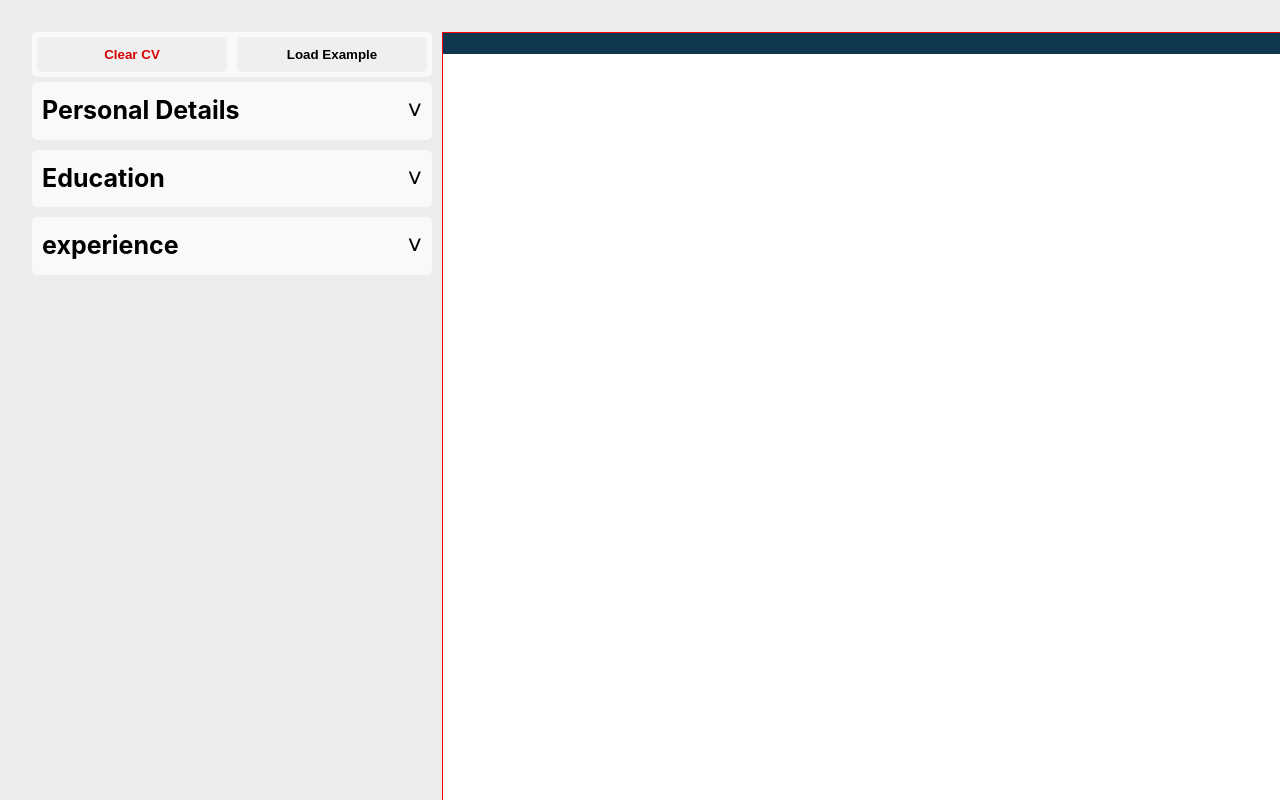
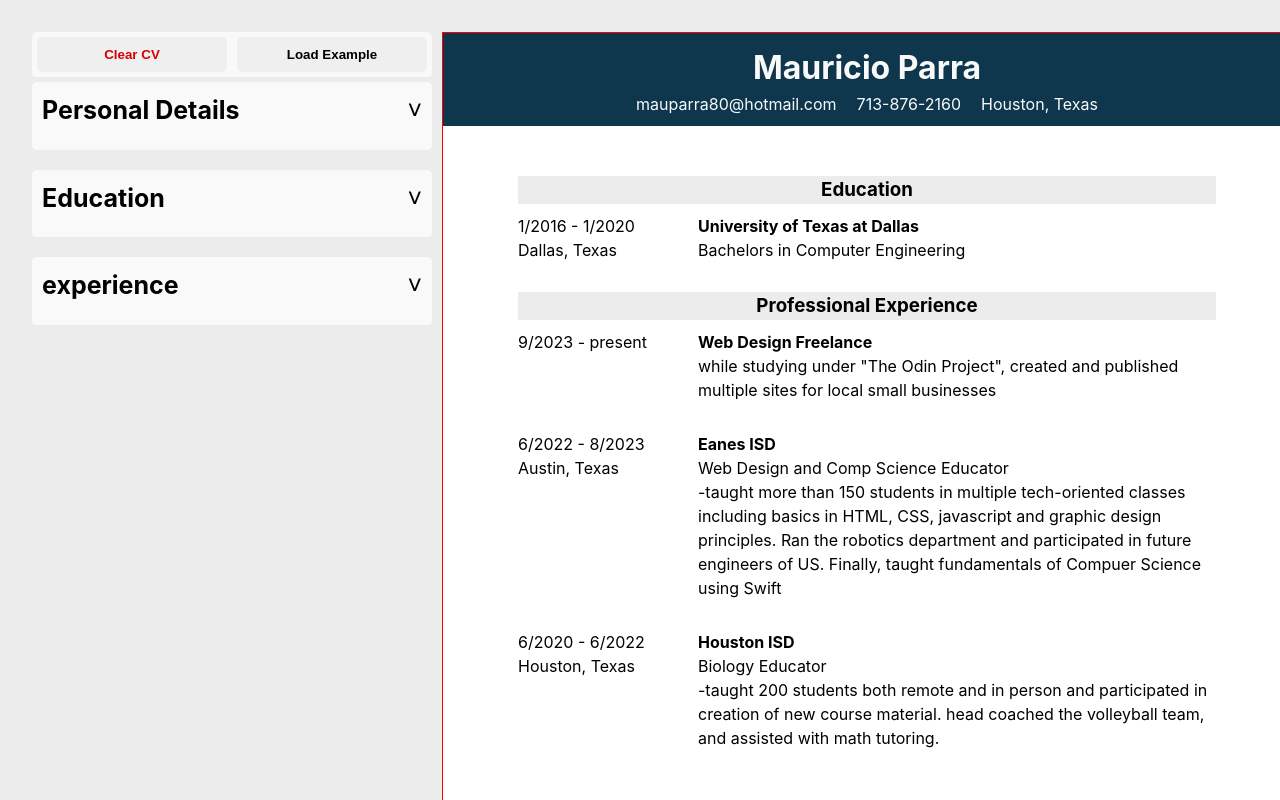
Before and after one commit to mauparra80/CV-Application, a React (Vite) app: page / in a window 1280 px wide. Both pictures are taken after a click on the button "Load Example". Shown: the top 800 px of the page. Built offline with nearby package versions, Linux system fonts and the light colour scheme.

Commit message:
implement - ClearCV, LoadExample, RemoveSection

```diff
--- a/src/App.css
+++ b/src/App.css
@@ -93,12 +93,14 @@ button:hover {
   padding: 10px;
   background-color: var(--color-offWhite);
   border-radius: 5px;
+  margin-bottom: 10px;
 }
 
 .formHeader {
   display: flex;
   gap: 5px;
   justify-content: space-between;
+  margin-bottom: 10px;
 }
 .formHeader:hover{
   cursor: pointer;
@@ -153,6 +155,23 @@ button:hover {
 
 .capitalize {
   text-transform: capitalize;
+}
+
+.form-section {
+  margin-bottom: 50px;
+}
+
+.formSection-divider{
+  display: flex;
+  justify-content: space-between;
+  font-size: 1em;
+  margin-top: 5px;
+}
+.formSection-divider button {
+  border: none;
+  border-radius: 5px;
+  padding: 5px;
+  font-weight: 600;
 }
 
 
--- a/src/App.jsx
+++ b/src/App.jsx
@@ -4,16 +4,18 @@ import PersonalForm from './modules/PersonalForm';
 import EducationForm from './modules/EducationForm';
 import ExperienceForm from './modules/ExperienceForm';
 import CVDisplay from './modules/CVDisplay';
+import LoadExample from './modules/LoadExample';
+import ClearCV from './modules/ClearCV';
 
 
 /*TODO:
 Make the left section scroll and the right section max height
 Load example function
 clear cv function
-add spaces between form subsections
-add remove eductaiton or experience button to delete specific parts
 add browser memory
 -when done, try to export to pdf somehow.  */
+
+
 
 function App() {
 
@@ -34,6 +36,7 @@ function App() {
       experiences: [],
     }
   });
+
 
   //TODO: make sure this works. difficult to understand
   //it gets passed formType and updateData, but how
@@ -60,8 +63,8 @@ function App() {
     <div className="container">
       <div className="menu-container">
         <div className="menu-executiveButtons">
-          <button className="clearFormBtn">Clear CV</button>
-          <button className="loadExampleBtn">Load Example</button>
+          <button className="clearFormBtn" onClick={() => ClearCV(setFormData)}>Clear CV</button>
+          <button className="loadExampleBtn" onClick={() => LoadExample(setFormData)}>Load Example</button>
         </div>
         <div className="addContent-container">
           <PersonalForm personalDetails={formData.personalForm} updateFormData={updateFormData} />
--- /dev/null
+++ b/src/modules/ClearCV.jsx
@@ -0,0 +1,21 @@
+function ClearCV (setFormData) {
+  const clearedForm = {
+    personalForm: {
+      full_name: '',
+      email: '',
+      phone: '',
+      address: ''
+    },
+    educationForm: {
+      //array to hold multiple work experiences
+      educations: [],
+    },
+    experienceForm: {
+      //array to hold multiple experiences
+      experiences: [],
+    }
+  }
+  setFormData(clearedForm);
+}
+
+export default ClearCV;
--- a/src/modules/DisplayExperiences.jsx
+++ b/src/modules/DisplayExperiences.jsx
@@ -16,6 +16,7 @@ function DisplayExperience ({index, experience}) {
       <div>
         <p><b>{experience.company_name}</b></p>
         <p>{experience.position_title}</p>
+        <p>{experience.description}</p>
       </div>
     </div>
   )
--- a/src/modules/EducationForm.jsx
+++ b/src/modules/EducationForm.jsx
@@ -18,6 +18,13 @@ function EducationForm({educationForm, updateFormData}) {
     });
   }
 
+  function removeEducation(e, index) {
+    e.preventDefault();
+    const updatedEducations = [...educationForm.educations];
+    updatedEducations.splice(index, 1); //extract index section
+    updateFormData('educationForm', {educations: updatedEducations});
+  }
+
   //compiles data for this formtype and calls update state
   const updateThisForm = (newValue, label, index) => {
     const correctedNewValue = {[label]: newValue};
@@ -25,6 +32,7 @@ function EducationForm({educationForm, updateFormData}) {
     updatedEducations[index] = { ...updatedEducations[index], ...correctedNewValue };
     updateFormData('educationForm', { educations: updatedEducations });
   }
+
 
   return (
     <div className="education-container form-container">
@@ -36,7 +44,16 @@ function EducationForm({educationForm, updateFormData}) {
         {educationExpand && (
           <>
           {educationForm.educations.map((education, index) => (
-            <div key={index}>
+            <div key={index} className="form-section">
+              {educationForm.educations.length>1 && (
+                <>
+                <hr></hr>
+                <div className="formSection-divider">
+                  <p><b>Education {index+1}</b></p>
+                  <button className="deleteSectionBtn" onClick={(e) => removeEducation(e, index)}>Delete Section</button>
+                </div>
+                </>
+              )}
               <FormRow label="school" updateThisForm={updateThisForm} details={educationForm.educations[index]} index={index}/>
               <FormRow label="degree" updateThisForm={updateThisForm} details={educationForm.educations[index]} index={index}/>
               <FormRow label="start_date" updateThisForm={updateThisForm} details={educationForm.educations[index]} index={index}/>
--- a/src/modules/ExperienceForm.jsx
+++ b/src/modules/ExperienceForm.jsx
@@ -18,6 +18,13 @@ function ExperienceForm({experienceForm, updateFormData}) {
     });
   }
 
+  function removeExperience(e, index) {
+    e.preventDefault();
+    const updatedExperiences = [...experienceForm.experiences];
+    updatedExperiences.splice(index, 1); //extract index section
+    updateFormData('experienceForm', {experiences: updatedExperiences});
+  }
+
   //compiles data for this formtype and calls update state
   const updateThisForm = (newValue, label, index) => {
     const correctedNewValue = {[label]: newValue};
@@ -36,7 +43,16 @@ function ExperienceForm({experienceForm, updateFormData}) {
         {experienceExpand && (
           <>
           {experienceForm.experiences.map((experience, index) => (
-            <div key={index}>
+            <div key={index} className="form-section">
+              {experienceForm.experiences.length>1 && (
+                <>
+                <hr></hr>
+                <div className="formSection-divider">
+                  <p><b>Experience {index+1}</b></p>
+                  <button className="deleteSectionBtn" onClick={(e) => removeExperience(e, index)}>Delete Section</button>
+                </div>
+                </>
+              )}
               <FormRow label="company_name" updateThisForm={updateThisForm} details={experienceForm.experiences[index]} index={index}/>
               <FormRow label="position_title" updateThisForm={updateThisForm} details={experienceForm.experiences[index]} index={index}/>
               <FormRow label="start_date" updateThisForm={updateThisForm} details={experienceForm.experiences[index]} index={index}/>
--- /dev/null
+++ b/src/modules/LoadExample.jsx
@@ -0,0 +1,54 @@
+
+function LoadExample(setFormData) {
+  const templateFormData = {
+    personalForm: {
+      full_name: 'Mauricio Parra',
+      email: 'mauparra80@hotmail.com',
+      phone: '713-876-2160',
+      address: 'Houston, Texas'
+    },
+    educationForm: {
+      //array to hold multiple educations
+      educations: [
+        {
+          school: 'University of Texas at Dallas',
+          degree: 'Bachelors in Computer Engineering',
+          start_date: '1/2016',
+          end_date: '1/2020',
+          location: 'Dallas, Texas'
+        },
+      ],
+    },
+    experienceForm: {
+      //array to hold multiple experiences
+      experiences: [
+        {
+          company_name: 'Web Design Freelance',
+          start_date: '9/2023',
+          end_date: 'present',
+          description: 'while studying under "The Odin Project", created and published multiple sites for local small businesses'
+        },
+        {
+          company_name: 'Eanes ISD',
+          position_title: 'Web Design and Comp Science Educator',
+          start_date: '6/2022',
+          end_date: '8/2023',
+          location: 'Austin, Texas',
+          description: '-taught more than 150 students in multiple tech-oriented classes including basics in HTML, CSS, javascript and graphic design principles. Ran the robotics department and participated in future engineers of US. Finally, taught fundamentals of Compuer Science using Swift'
+        },
+        {
+          company_name: 'Houston ISD',
+          position_title: 'Biology Educator',
+          start_date: '6/2020',
+          end_date: '6/2022',
+          location: 'Houston, Texas',
+          description: '-taught 200 students both remote and in person and participated in creation of new course material. head coached the volleyball team, and assisted with math tutoring.'
+        }
+      ],
+    }
+  }
+
+  setFormData(templateFormData);
+}
+
+export default LoadExample;
```
